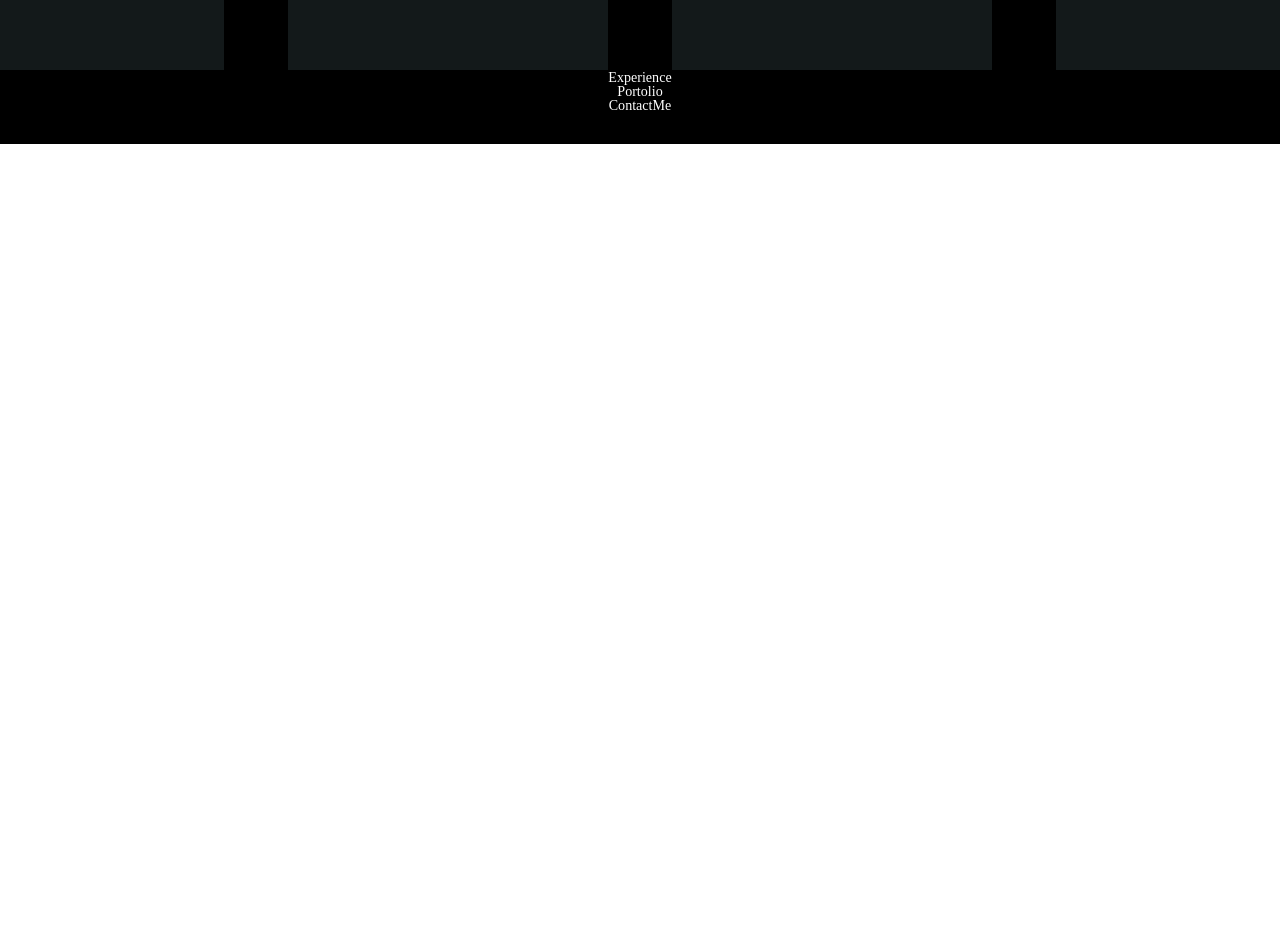
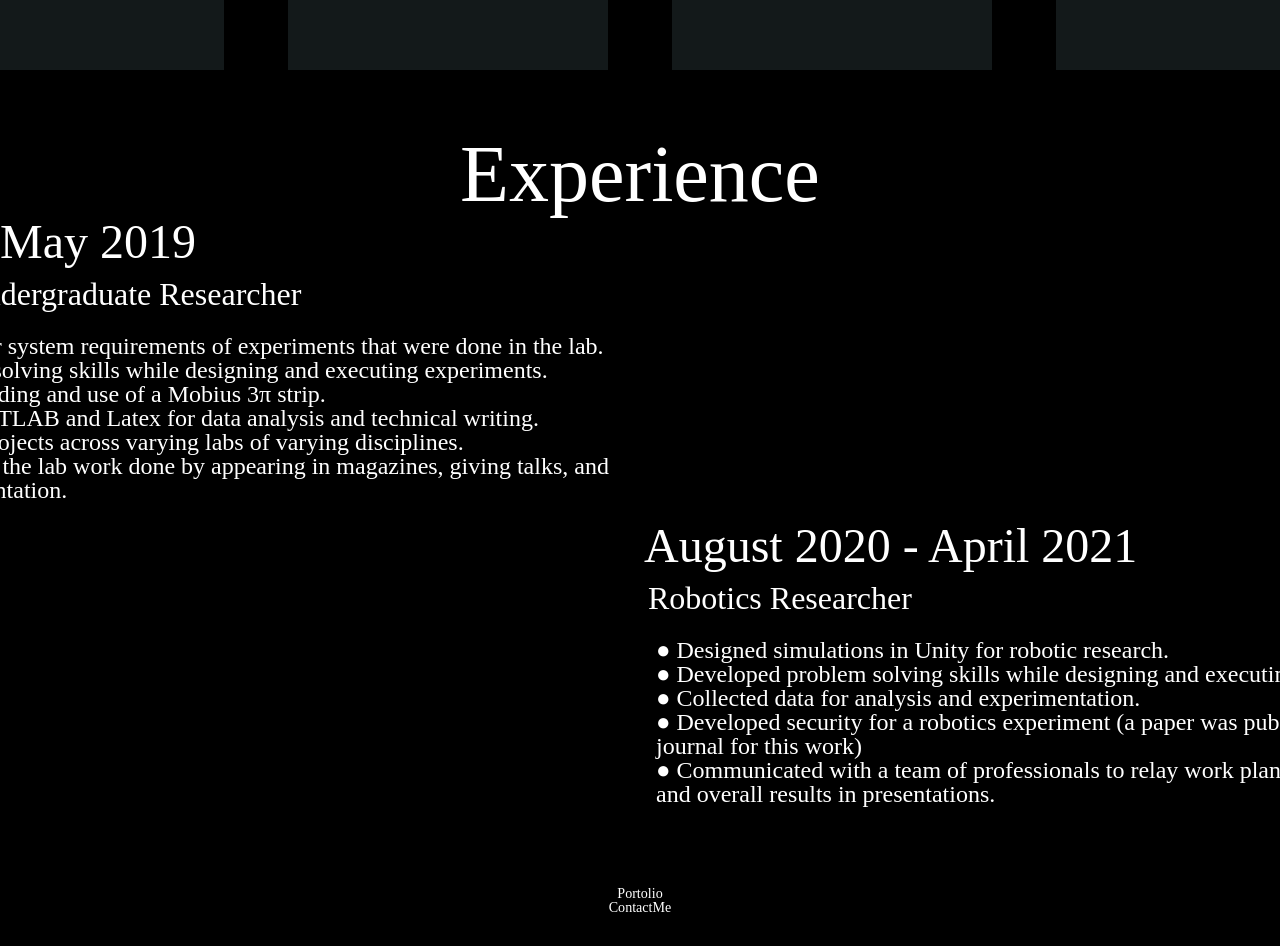
Before and after one commit to joshuahector86/professional_site_2023, a React (Vite) app: page / in a window 1280 px wide. Shown: the part 2320-3266 px from the top of the page. Before the commit the page ends 2464 px from the top, so only its background shows below. Built offline with nearby package versions, Linux system fonts and the light colour scheme.

Commit message:
adding some content for the experience

```diff
--- a/src/Components/Experience/Experience.jsx
+++ b/src/Components/Experience/Experience.jsx
@@ -1,7 +1,21 @@
 import "./Experience.scss";
+import {
+  UndergraduateResearcherContent,
+  RoboticsResearcher,
+} from "../Experience/ExperienceContent/ExperienceContent";
 
 function Experience() {
-  return <div>Experience</div>;
+  return (
+    <div className="experience">
+      <div className="experience-title">Experience</div>
+      <div className="experience-left-side">
+        <UndergraduateResearcherContent />
+      </div>
+      <div className="experience-right-side">
+        <RoboticsResearcher />
+      </div>
+    </div>
+  );
 }
 
 export default Experience;
--- a/src/Components/Experience/Experience.scss
+++ b/src/Components/Experience/Experience.scss
@@ -0,0 +1,20 @@
+.experience {
+  padding: 4rem;
+  display: flex;
+  flex-direction: column;
+  min-width: 110rem;
+  .experience-title {
+    display: flex;
+    justify-content: center;
+    font-size: 5rem;
+  }
+
+  .experience-left-side {
+    display: flex;
+    justify-content: flex-start;
+  }
+  .experience-right-side {
+    display: flex;
+    justify-content: flex-end;
+  }
+}
--- /dev/null
+++ b/src/Components/Experience/ExperienceContent/ExperienceContent.jsx
@@ -0,0 +1,62 @@
+import "./ExperienceContent.scss";
+
+function UndergraduateResearcherContent() {
+  return (
+    <div className="experience-content-container">
+      <div className="time-worked">June 2016 - May 2019</div>
+      <div className="bullet-points-title">
+        Ithaca College Undergraduate Researcher
+      </div>
+      <div className="bullet-points">
+        <p>
+          ● Created programs for system requirements of experiments that were
+          done in the lab.
+        </p>
+        <p>
+          ● Developed problem solving skills while designing and executing
+          experiments.
+        </p>
+        <p>● Documented the building and use of a Mobius 3π strip.</p>
+        <p>
+          ● Extensive use of MATLAB and Latex for data analysis and technical
+          writing.
+        </p>
+        <p>
+          ● Managed multiple projects across varying labs of varying
+          disciplines.
+        </p>
+        <p>
+          ● Created publicity for the lab work done by appearing in magazines,
+          giving talks, and creating video documentation.
+        </p>
+      </div>
+    </div>
+  );
+}
+
+function RoboticsResearcher() {
+  return (
+    <div className="experience-content-container">
+      <div className="time-worked">August 2020 - April 2021</div>
+      <div className="bullet-points-title">Robotics Researcher</div>
+      <div className="bullet-points">
+        <p>● Designed simulations in Unity for robotic research.</p>
+        <p>
+          ● Developed problem solving skills while designing and executing
+          experiments.
+        </p>
+        <p>● Collected data for analysis and experimentation.</p>
+        <p>
+          ● Developed security for a robotics experiment (a paper was published
+          in the IEEE journal for this work)
+        </p>
+        <p>
+          ● Communicated with a team of professionals to relay work plans,
+          milestones, status, and overall results in presentations.
+        </p>
+      </div>
+    </div>
+  );
+}
+
+export { UndergraduateResearcherContent, RoboticsResearcher };
--- /dev/null
+++ b/src/Components/Experience/ExperienceContent/ExperienceContent.scss
@@ -0,0 +1,15 @@
+.experience-content-container {
+  max-width: 55rem;
+  .time-worked {
+    font-size: 3rem;
+    padding: 0.25rem;
+  }
+  .bullet-points-title {
+    font-size: 2rem;
+    padding: 0.5rem;
+  }
+  .bullet-points {
+    font-size: 1.5rem;
+    padding: 1rem;
+  }
+}
```
